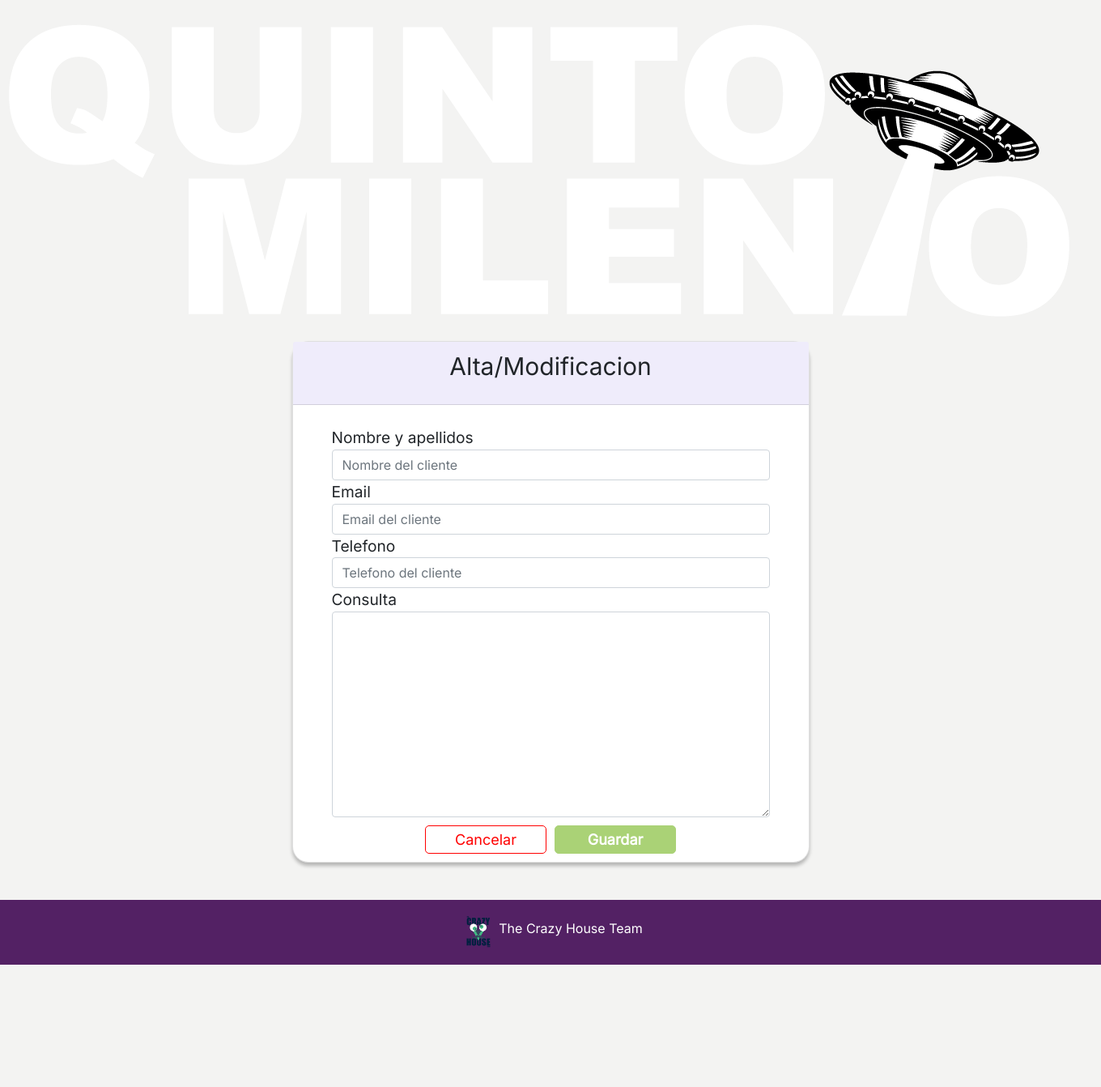
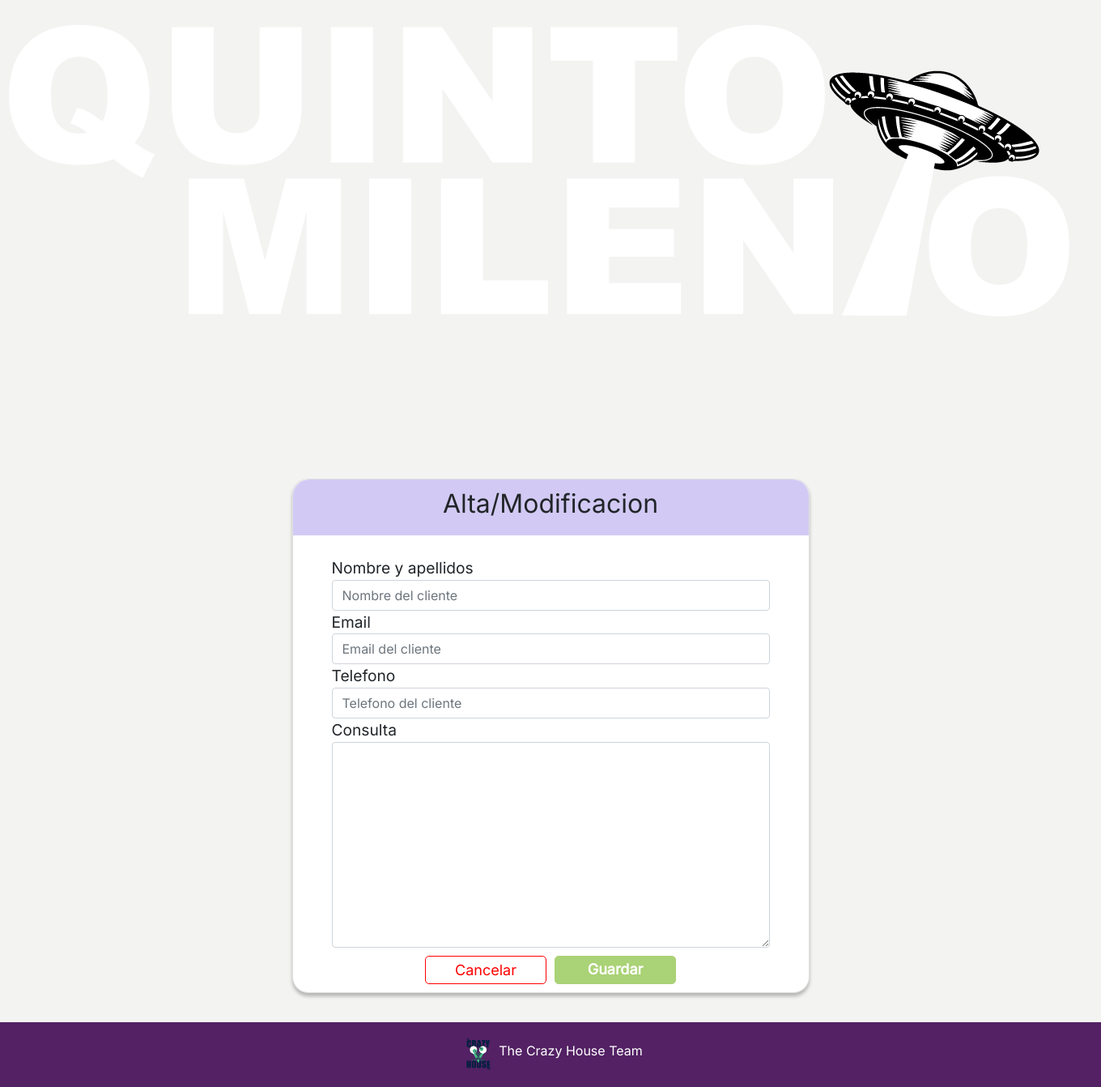
Before and after one commit to Sergio-Fernandez-Dev/quintomilenio, a PHP site: page /?action=create in a window 1360 px wide. Shown: the whole page at 81% size. Before the commit the page ends 1191 px from the top, so only its background shows below. Run offline with PHP 8.4, Linux system fonts and the light colour scheme.

Commit message:
header fixed

```diff
--- a/src/Views/app.css
+++ b/src/Views/app.css
@@ -31,11 +31,12 @@
 main {
   margin: 0 auto;
   max-width: 1200px;
-  padding: 20px;
-  min-height: 90vh;
+  padding: 200px 20px 20px 20px;
+  min-height: 80vh;
 }
 
 a {
+  display: inline;
   text-decoration: none;
   background-color: var(--text-color);
 }
@@ -87,7 +88,7 @@
  .footer-container{
   background-color: var(--primary-color);
   width: 100%;
-  height:10vh;
+  height: 10vh;
   color: white;
   display: flex;
   flex-direction: row;
@@ -100,6 +101,7 @@
 
 .footer-container img{
   width: 50px;
+  height: auto;
   padding: 10px;
 }
 
--- a/src/Views/appointmentsList.css
+++ b/src/Views/appointmentsList.css
@@ -34,6 +34,8 @@
     justify-content: center;
     align-items: center;
     margin: 25px 0;
+
+
   }
 
   .btn-expanded-text {
--- a/src/Views/components/card/card.css
+++ b/src/Views/components/card/card.css
@@ -29,9 +29,12 @@
 
 .card-body {
     padding: 1rem 2rem;
+    overflow: hidden;
+    text-align: justify;
 }
 .card-text {
     font-size: 1.2em;
+
     /* line-height: 15px; */
 }
 .card-date{
--- a/src/Views/form.css
+++ b/src/Views/form.css
@@ -16,23 +16,9 @@
 }
 
 h1{
-    display: flex;
-    align-items: center;
-    justify-content: center;
-    font-size: 36px;
-    background-color: #EFECFB; opacity: 100%;
+    padding: 0.7rem 0;
+    font-size: 2rem;
     max-width: 100%;
-
-}
-.card-tittle{
-
-    display: flex;
-    align-items: center;
-    justify-content: center;
-    font-size: 30px;
-    background-color: #EFECFB; opacity: 100%;
-    max-width: 100%;
-
 }
 
 .card{
@@ -46,6 +32,9 @@
    /* background-color: aqua; */
    padding: 0 3rem;
 
+}
+.card-body textarea{
+    text-align: justify;
 }
 .form-edit{
     display: flex;
@@ -78,9 +67,12 @@
     margin: 5px;
 }
 
-.card-header{
-    background-color: #EFECFB;
-
+.card-header-form{
+    background-color: var(--secondary-color);
+    border-radius: 20px 20px 0 0;
+    display: flex;
+    align-items: center;
+    justify-content: center;
 }
 
 textarea {
--- a/src/Views/form.php
+++ b/src/Views/form.php
@@ -32,9 +32,9 @@
     <main>
         <link rel="stylesheet" href="src/Views/form.css">
         <div class='card mb-3' style='max-width: 80em;'>
-            <div class='card-header'>
+            <div class='card-header-form'>
 
-                <p class='card-tittle'>Alta/Modificacion</p>
+                <h1>Alta/Modificacion</h1>
 
             </div>
             <div class='card-body '>
```
Also changed, not shown: src/Views/components/header/header.css (+5 -4 lines).
